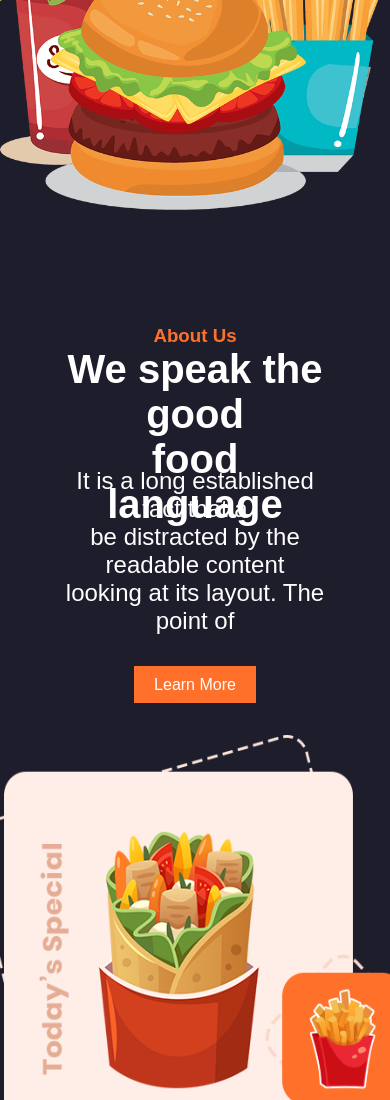
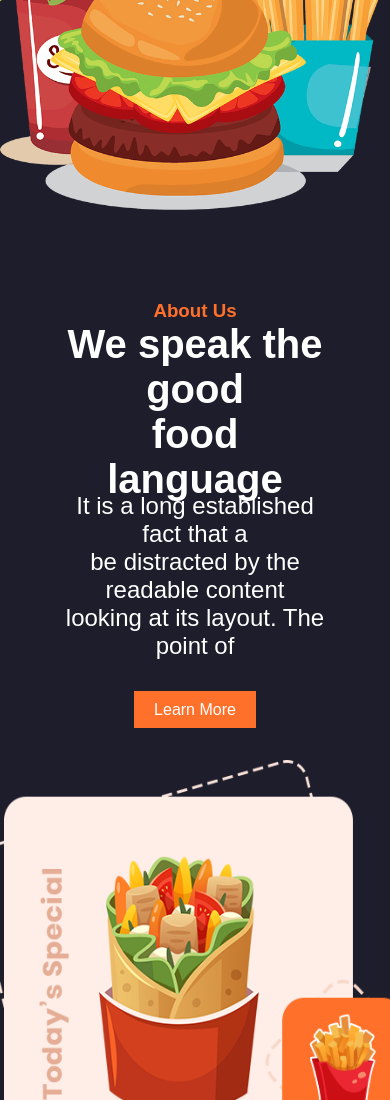
Before and after one commit to nataliagiraldo/Pagina-hamburguesa, a plain HTML site: page index.html in a window 390 px wide. Shown: the part 643-1743 px from the top of the page. Drawn offline with Linux system fonts and the light colour scheme.

Commit message:
fix: :sparkles: arreglo version responsive

```diff
--- a/css/styles.css
+++ b/css/styles.css
@@ -335,7 +335,9 @@ h5 {
         height: 1600px;
     }
 
-
+   #about h2{
+    height: 170px;
+   }
 
 
 }
```
